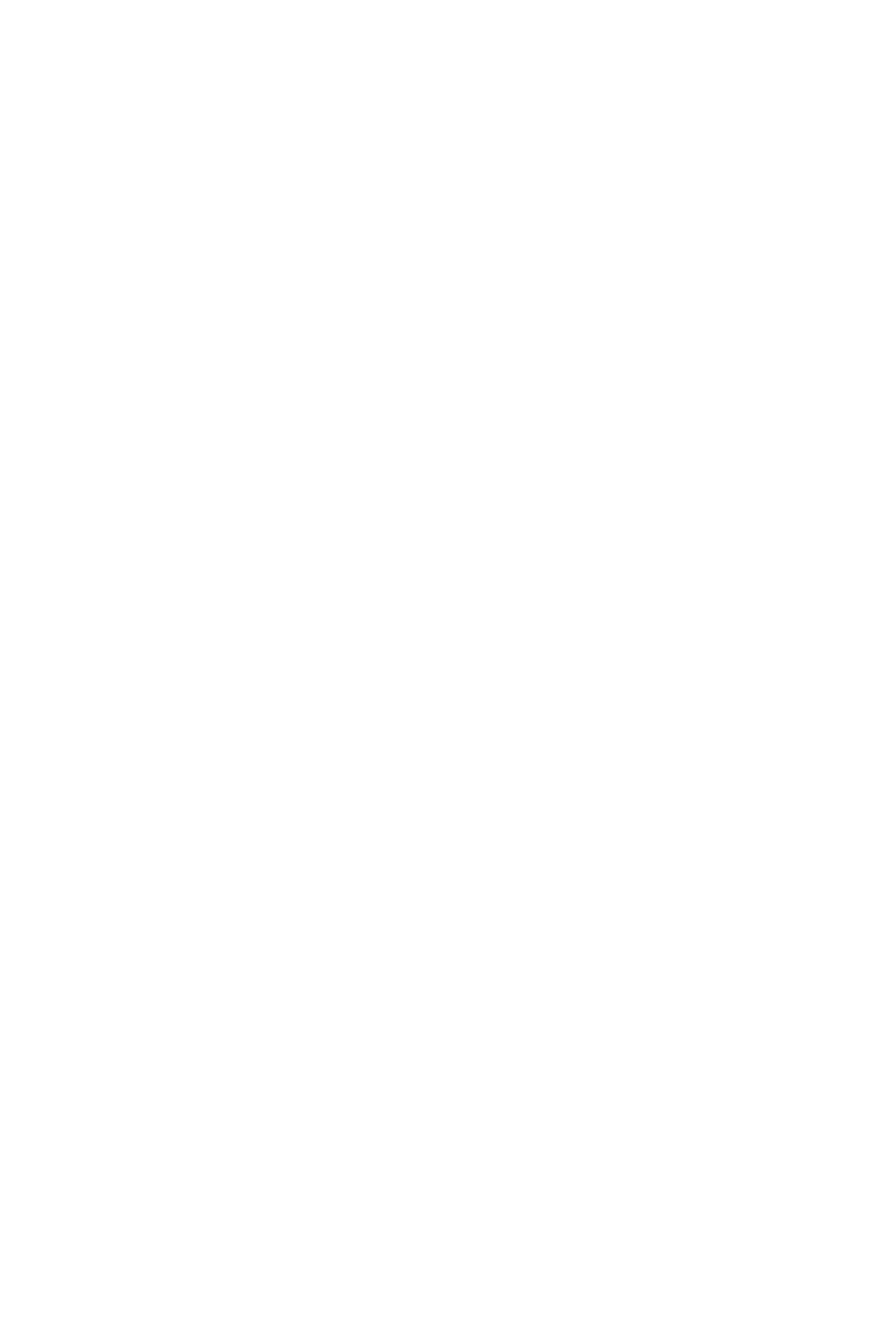
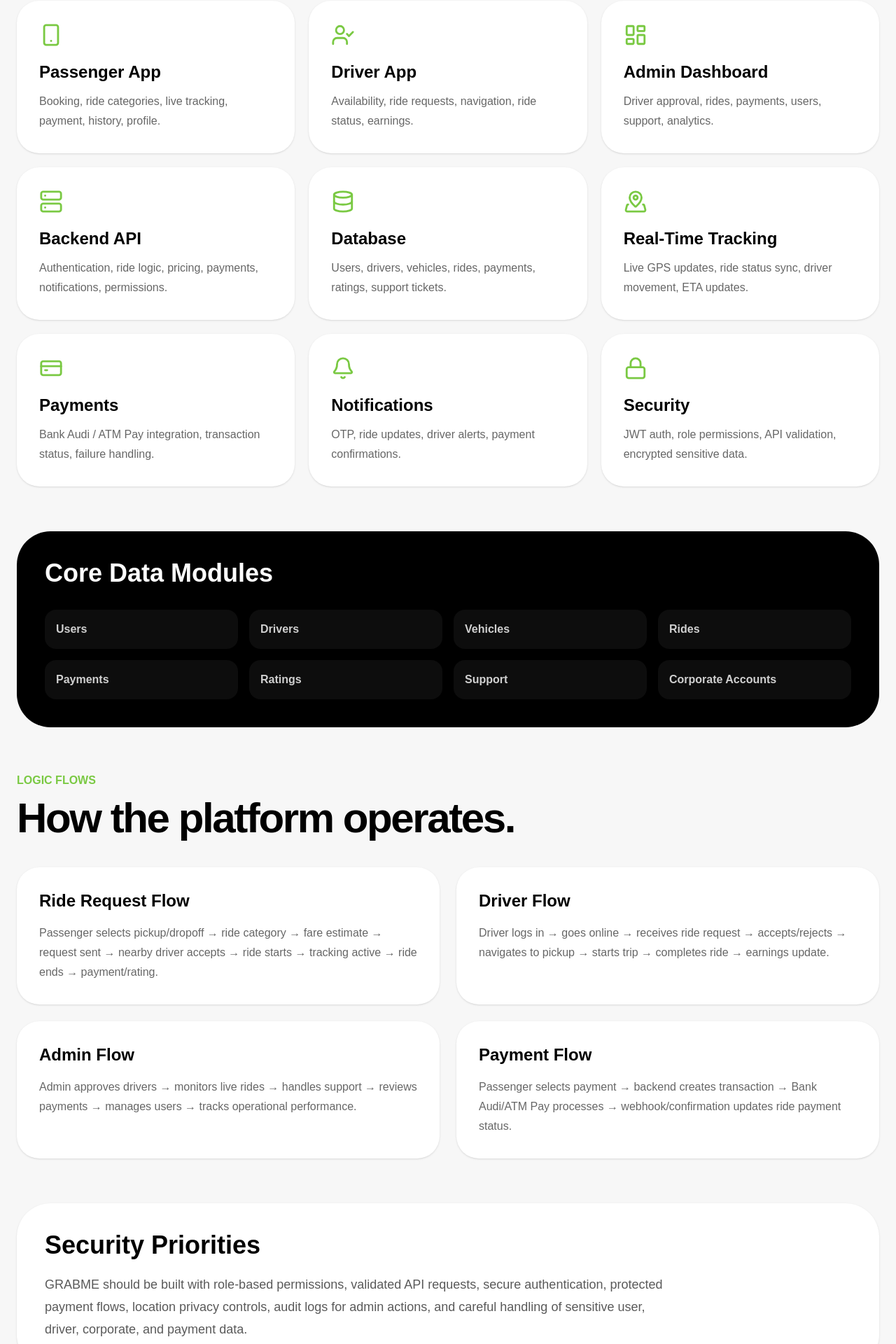
Before and after one commit to Metahaus-Studio/grabme-web, a Next.js app: page /architecture in a window 1280 px wide. Before the commit this address had no page. Shown: the part 840-2760 px from the top of the page at 70% size. Before the commit the page ends 800 px from the top, so only its background shows below. Built offline with nearby package versions, Linux system fonts and the light colour scheme.

Commit message:
Add GRABME technical architecture page

```diff
--- /dev/null
+++ b/src/app/architecture/page.tsx
@@ -0,0 +1,116 @@
+import { Navbar } from "@/components/Navbar";
+import { Footer } from "@/components/Footer";
+import { PageHero } from "@/components/PageHero";
+import {
+  Bell,
+  CreditCard,
+  Database,
+  LayoutDashboard,
+  Lock,
+  MapPinned,
+  Server,
+  Smartphone,
+  UserCheck,
+} from "lucide-react";
+
+const layers = [
+  ["Passenger App", "Booking, ride categories, live tracking, payment, history, profile.", Smartphone],
+  ["Driver App", "Availability, ride requests, navigation, ride status, earnings.", UserCheck],
+  ["Admin Dashboard", "Driver approval, rides, payments, users, support, analytics.", LayoutDashboard],
+  ["Backend API", "Authentication, ride logic, pricing, payments, notifications, permissions.", Server],
+  ["Database", "Users, drivers, vehicles, rides, payments, ratings, support tickets.", Database],
+  ["Real-Time Tracking", "Live GPS updates, ride status sync, driver movement, ETA updates.", MapPinned],
+  ["Payments", "Bank Audi / ATM Pay integration, transaction status, failure handling.", CreditCard],
+  ["Notifications", "OTP, ride updates, driver alerts, payment confirmations.", Bell],
+  ["Security", "JWT auth, role permissions, API validation, encrypted sensitive data.", Lock],
+];
+
+const flows = [
+  ["Ride Request Flow", "Passenger selects pickup/dropoff → ride category → fare estimate → request sent → nearby driver accepts → ride starts → tracking active → ride ends → payment/rating."],
+  ["Driver Flow", "Driver logs in → goes online → receives ride request → accepts/rejects → navigates to pickup → starts trip → completes ride → earnings update."],
+  ["Admin Flow", "Admin approves drivers → monitors live rides → handles support → reviews payments → manages users → tracks operational performance."],
+  ["Payment Flow", "Passenger selects payment → backend creates transaction → Bank Audi/ATM Pay processes → webhook/confirmation updates ride payment status."],
+];
+
+export default function ArchitecturePage() {
+  return (
+    <>
+      <Navbar />
+      <main>
+        <PageHero
+          eyebrow="ARCHITECTURE"
+          title="GRABME technical architecture."
+          text="A modular system structure for passenger apps, driver apps, admin dashboard, backend APIs, real-time tracking, payment integration, database management, and security."
+        />
+
+        <section className="bg-[#F7F7F7] px-6 py-24 text-black">
+          <div className="mx-auto max-w-7xl space-y-16">
+            <div>
+              <p className="mb-3 font-semibold text-[#7AC943]">SYSTEM LAYERS</p>
+              <h2 className="max-w-4xl text-4xl font-black tracking-[-0.04em] md:text-6xl">
+                Built as a modular mobility platform.
+              </h2>
+            </div>
+
+            <div className="grid gap-5 md:grid-cols-2 lg:grid-cols-3">
+              {layers.map(([title, text, Icon]) => (
+                <div key={title as string} className="rounded-[2rem] bg-white p-8 shadow-sm">
+                  <Icon className="mb-5 text-[#7AC943]" size={34} />
+                  <h3 className="text-2xl font-black">{title as string}</h3>
+                  <p className="mt-3 leading-7 text-black/60">{text as string}</p>
+                </div>
+              ))}
+            </div>
+
+            <div className="rounded-[3rem] bg-black p-10 text-white">
+              <h2 className="text-4xl font-black">Core Data Modules</h2>
+              <div className="mt-8 grid gap-4 md:grid-cols-2 lg:grid-cols-4">
+                {[
+                  "Users",
+                  "Drivers",
+                  "Vehicles",
+                  "Rides",
+                  "Payments",
+                  "Ratings",
+                  "Support",
+                  "Corporate Accounts",
+                ].map((item) => (
+                  <div key={item} className="rounded-2xl bg-white/5 p-4 font-semibold text-white/80">
+                    {item}
+                  </div>
+                ))}
+              </div>
+            </div>
+
+            <div>
+              <p className="mb-3 font-semibold text-[#7AC943]">LOGIC FLOWS</p>
+              <h2 className="max-w-4xl text-4xl font-black tracking-[-0.04em] md:text-6xl">
+                How the platform operates.
+              </h2>
+
+              <div className="mt-10 grid gap-6 lg:grid-cols-2">
+                {flows.map(([title, text]) => (
+                  <div key={title} className="rounded-[2rem] bg-white p-8 shadow-sm">
+                    <h3 className="text-2xl font-black">{title}</h3>
+                    <p className="mt-4 leading-7 text-black/60">{text}</p>
+                  </div>
+                ))}
+              </div>
+            </div>
+
+            <div className="rounded-[3rem] bg-white p-10 shadow-sm">
+              <h2 className="text-4xl font-black">Security Priorities</h2>
+              <p className="mt-5 max-w-4xl text-lg leading-8 text-black/65">
+                GRABME should be built with role-based permissions, validated API
+                requests, secure authentication, protected payment flows, location
+                privacy controls, audit logs for admin actions, and careful handling
+                of sensitive user, driver, corporate, and payment data.
+              </p>
+            </div>
+          </div>
+        </section>
+      </main>
+      <Footer />
+    </>
+  );
+}
--- a/src/components/Navbar.tsx
+++ b/src/components/Navbar.tsx
@@ -17,6 +17,7 @@ export function Navbar() {
     ["About", "/about"],
     ["Proposal", "/proposal"],
     ["Roadmap", "/roadmap"],
+    ["Architecture", "/architecture"],
   ];
 
   return (
```
